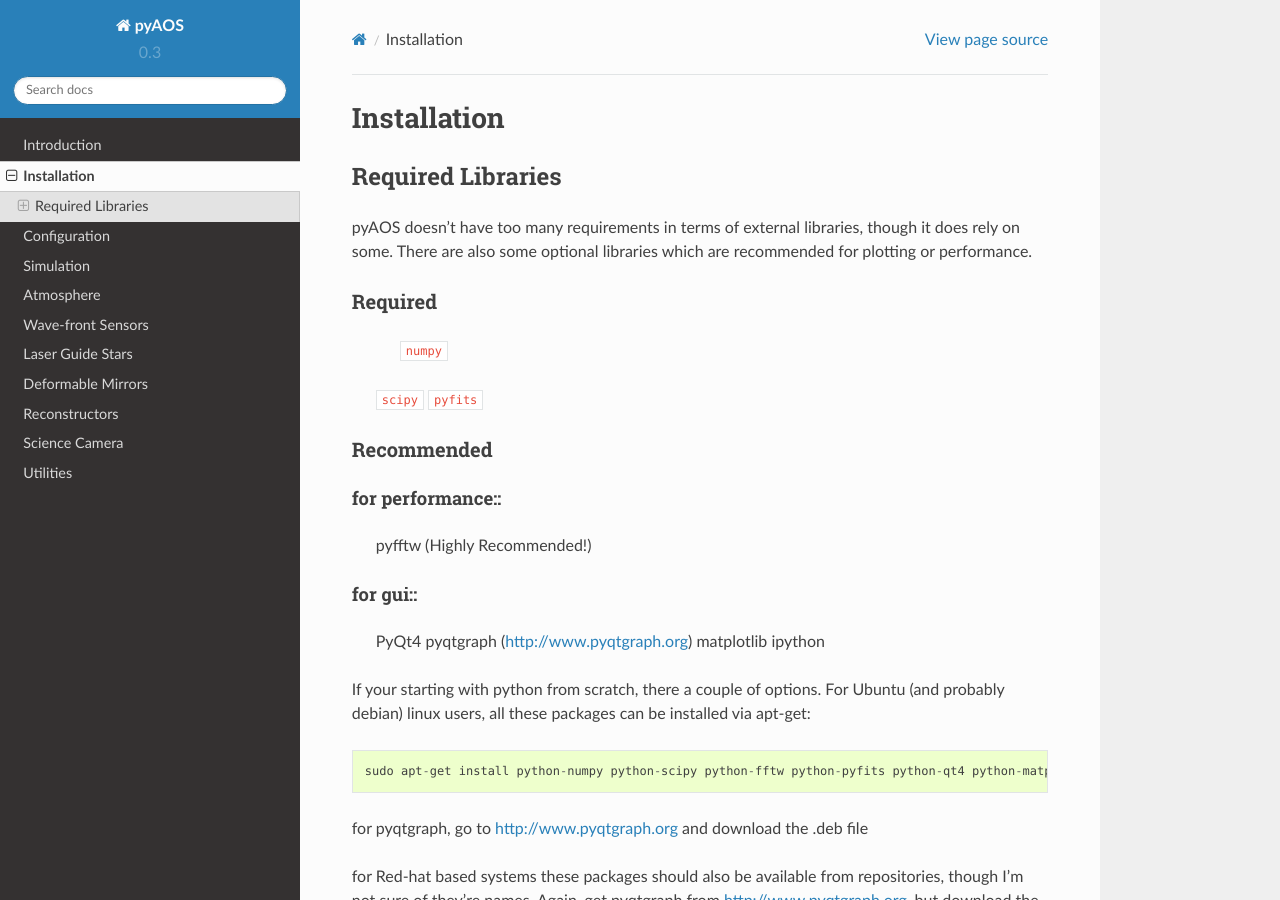
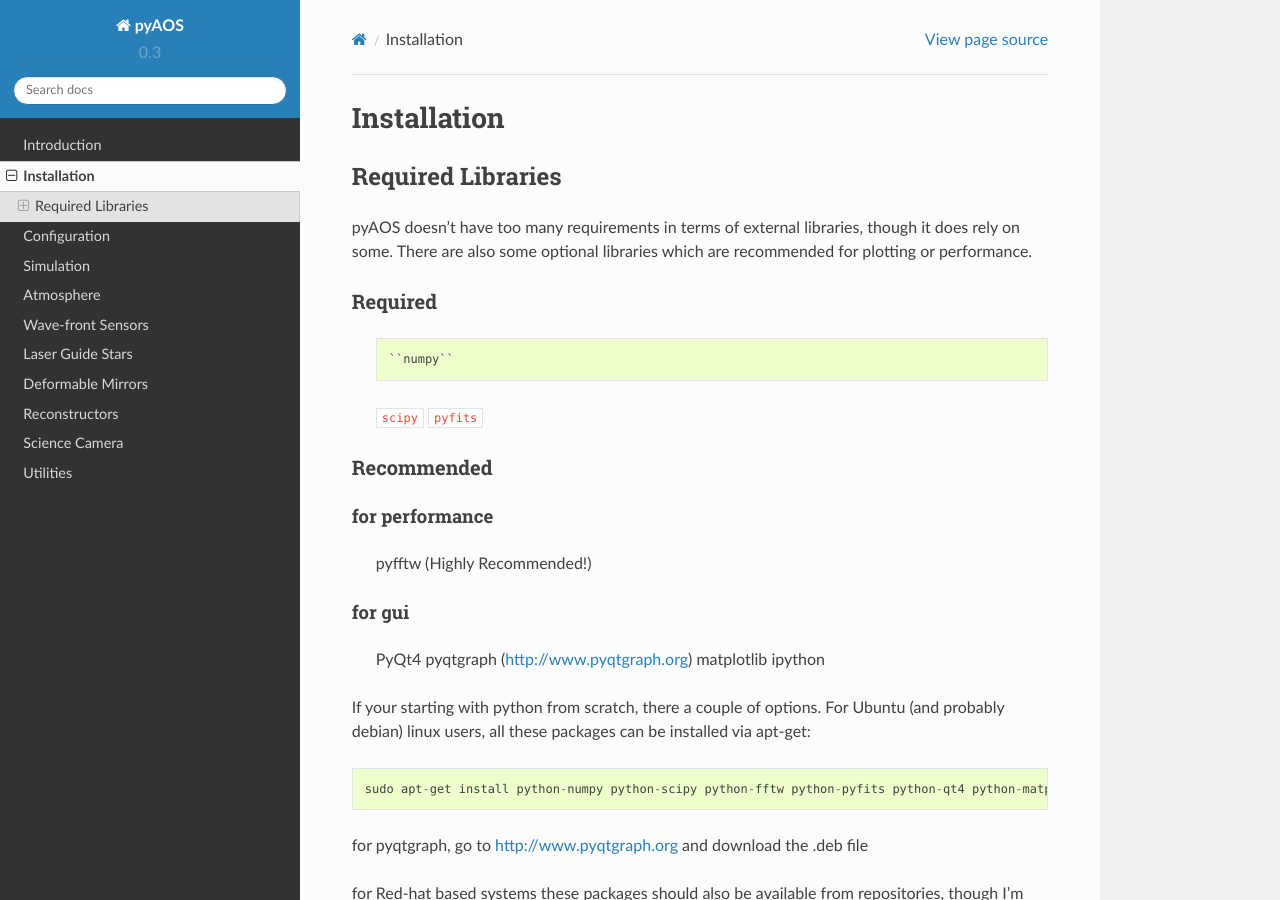
Before and after one commit to AOtools/soapy, a Sphinx documentation site: the page built from doc/source/install.rst, in a window 1280 px wide and 900 px high. Built offline with Sphinx 7.4.7 and the Read the Docs theme 2.0.0, drawn with Linux system fonts in a browser that asks for light colours; pages that are not in the unit, such as notebooks, are missing from menus.

Commit message:
tweaks to docs

```diff
--- a/doc/source/install.rst
+++ b/doc/source/install.rst
@@ -10,6 +10,8 @@ pyAOS doesn't have too many requirements in terms of external libraries, though
 Required
 --------
 
+    ::
+
    	``numpy``
     ``scipy``
     ``pyfits``
@@ -18,14 +20,19 @@ Required
 Recommended
 -----------
 
-^^^^^^^^^^^^^^^^
-for performance::
-^^^^^^^^^^^^^^^^
+^^^^^^^^^^^^^^^
+for performance
+^^^^^^^^^^^^^^^
+
+    ::
+
     pyfftw (Highly Recommended!)
 
 ^^^^^^^
-for gui::
+for gui
 ^^^^^^^
+
+    ::
 
     PyQt4
     pyqtgraph (http://www.pyqtgraph.org)
```
